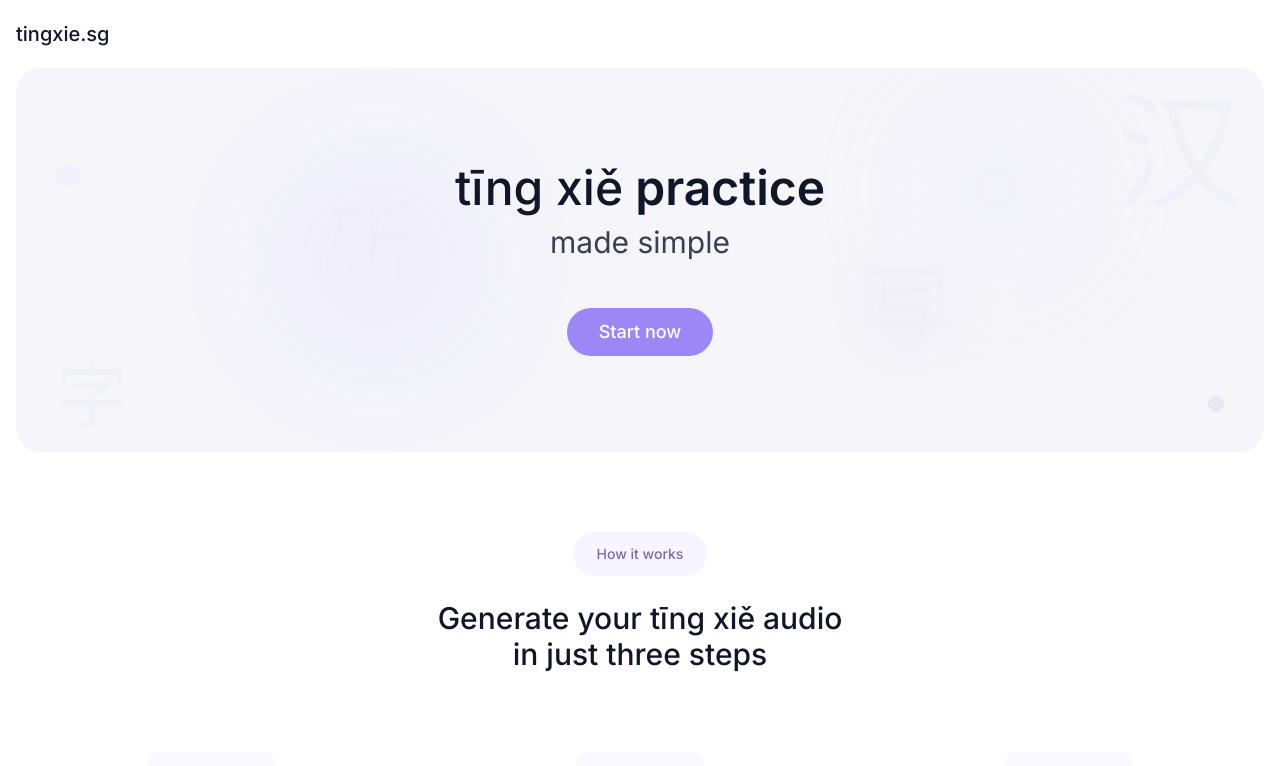
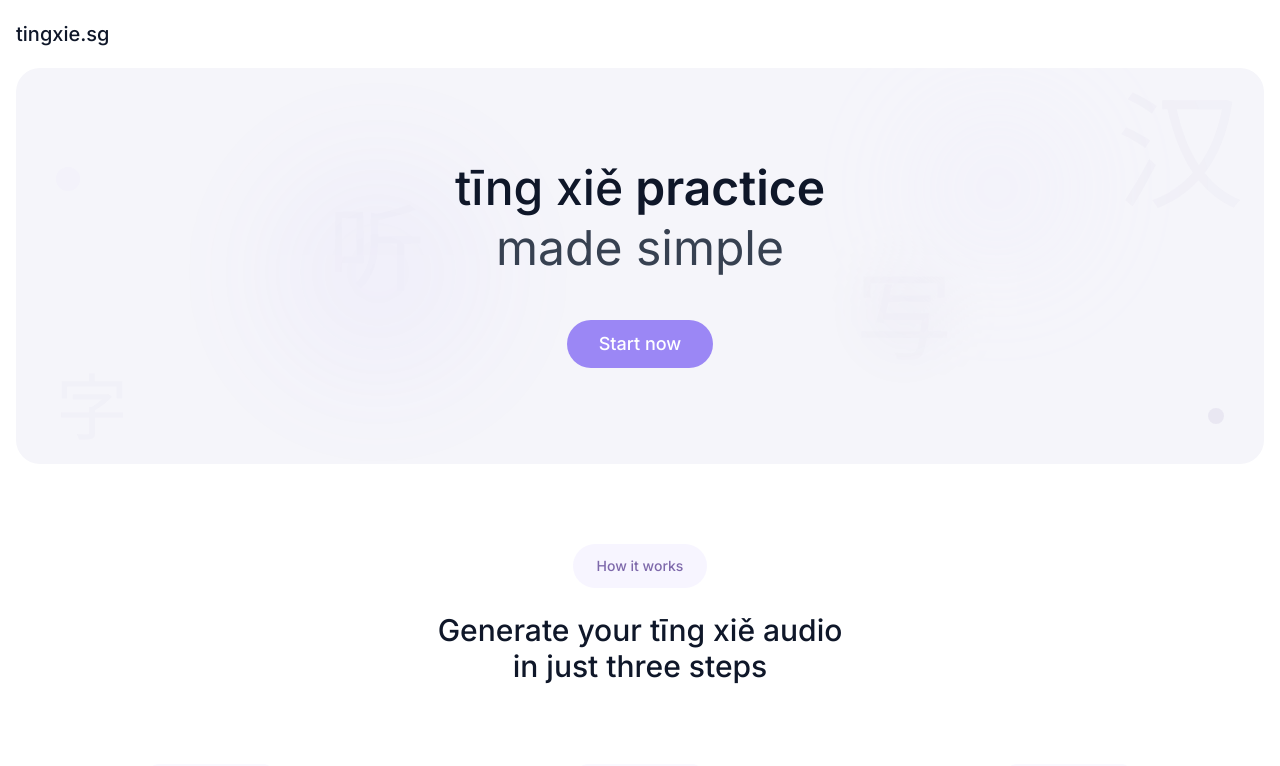
Before and after one commit to huipingdesigns/dicta-audio-fab-38, a React (Vite) app: page / in a window 1280 px wide. Shown: the top 766 px of the page. Built offline with nearby package versions, Linux system fonts and the light colour scheme.

Commit message:
Ensure consistent font size
Ensure the font size of 'tīng xiě practice made simple' is consistent.

```diff
--- a/src/components/Header.tsx
+++ b/src/components/Header.tsx
@@ -1,3 +1,4 @@
+
 import { motion } from "framer-motion";
 import { Link } from "react-router-dom";
 import { Button } from "@/components/ui/button";
@@ -43,11 +44,11 @@ const Header = () => {
               animate={{ opacity: 1, y: 0 }}
               transition={{ delay: 0.2, duration: 0.5 }}
             >
-              <span className="font-medium">tīng xiě</span> practice
+              <span className="text-4xl md:text-5xl font-medium">tīng xiě</span> practice
             </motion.h2>
 
             <motion.h3
-              className="text-2xl md:text-3xl font-normal text-gray-700 mb-12"
+              className="text-4xl md:text-5xl font-normal text-gray-700 mb-12"
               initial={{ opacity: 0, y: 20 }}
               animate={{ opacity: 1, y: 0 }}
               transition={{ delay: 0.3, duration: 0.5 }}
```
